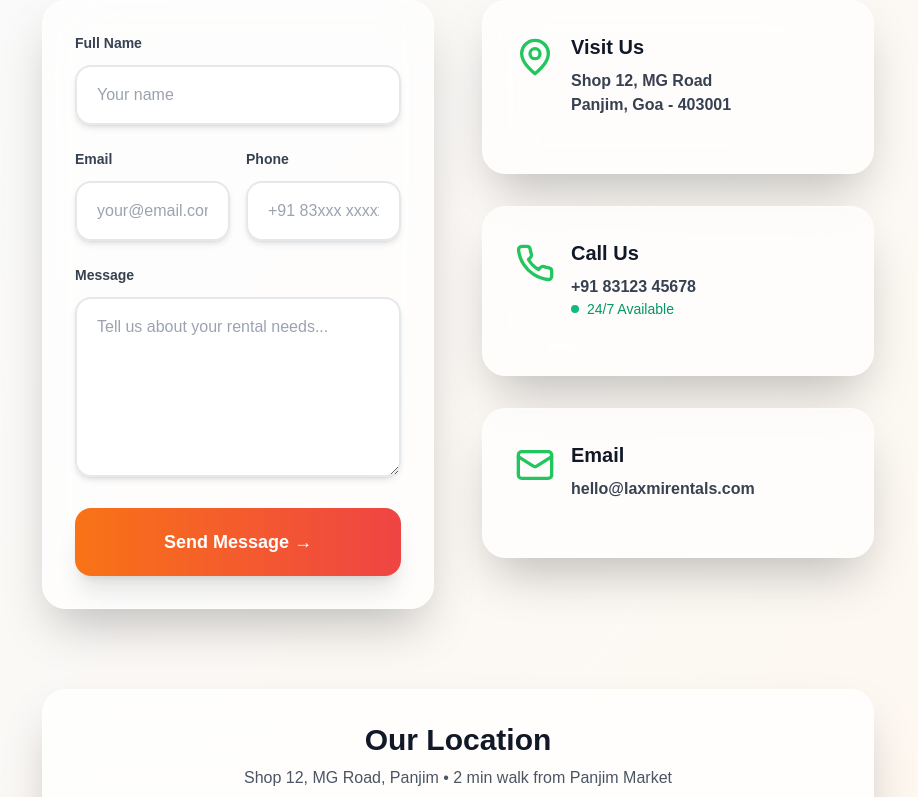
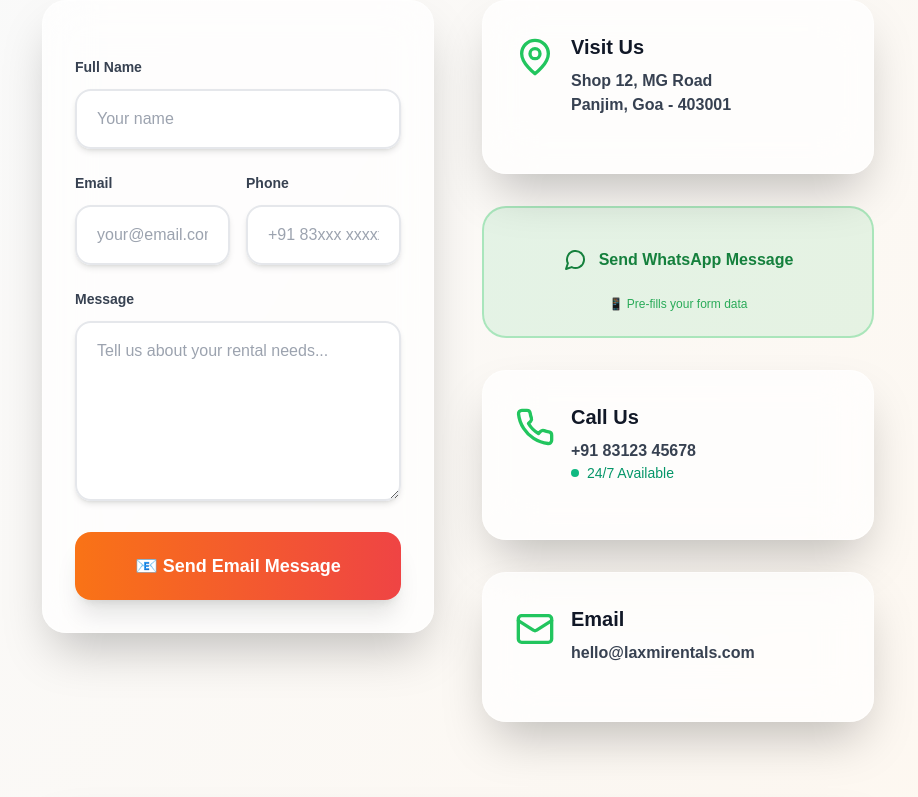
Before and after one commit to RSalgaonkar/Laxmi-Rentails, a React (Vite) app: page /contact in a window 1280 px wide. Shown: the part 518-1315 px from the top of the page, without its empty margins (182-1100 px from the left). Built offline with nearby package versions, Linux system fonts and the light colour scheme.

Commit message:
more changes

```diff
--- a/package.json
+++ b/package.json
@@ -11,6 +11,7 @@
     "preview": "vite preview"
   },
   "dependencies": {
+    "@emailjs/browser": "^4.4.1",
     "lucide-react": "^0.263.1",
     "react": "^18.3.1",
     "react-dom": "^18.3.1",
--- a/src/pages/Contact.tsx
+++ b/src/pages/Contact.tsx
@@ -1,27 +1,50 @@
-import { useState } from 'react';
-import { MapPin, Phone, Mail } from 'lucide-react';
+import { useRef, useState } from 'react'; // CHANGED: Added useRef
+import { MapPin, Phone, Mail, MessageCircle } from 'lucide-react'; // ADDED: MessageCircle
+import emailjs from '@emailjs/browser'; // NEW IMPORT
 
 const Contact = () => {
+  const formRef = useRef<HTMLFormElement>(null); // NEW: Form ref
   const [formData, setFormData] = useState({
     name: '',
     email: '',
     phone: '',
     message: ''
   });
+  const [status, setStatus] = useState<'idle' | 'sending' | 'success' | 'error'>('idle'); // NEW: Status
 
-  const handleSubmit = (e: React.FormEvent) => {
+  // UPDATED: Real email sending
+  const handleSubmit = async (e: React.FormEvent) => {
     e.preventDefault();
-    // TODO: Integrate emailjs or your backend API
-    alert('Thanks! We\'ll contact you soon.');
-    setFormData({ name: '', email: '', phone: '', message: '' });
+    setStatus('sending');
+
+    try {
+      await emailjs.sendForm(
+        import.meta.env.VITE_EMAILJS_SERVICE_ID!,
+        import.meta.env.VITE_EMAILJS_TEMPLATE_ID!,
+        formRef.current!,
+        import.meta.env.VITE_EMAILJS_PUBLIC_KEY!
+      );
+      setStatus('success');
+      setFormData({ name: '', email: '', phone: '', message: '' });
+      setTimeout(() => setStatus('idle'), 5000);
+    } catch (error) {
+      console.error('Email error:', error);
+      setStatus('error');
+      setTimeout(() => setStatus('idle'), 3000);
+    }
+  };
+
+  // NEW: WhatsApp with form data
+  const sendWhatsApp = () => {
+    const msg = `Hi Laxmi Rentals!\n\nName: ${formData.name}\nPhone: ${formData.phone}\nEmail: ${formData.email}\n\n${formData.message}`;
+    window.open(`https://wa.me/918312345678?text=${encodeURIComponent(msg)}`, '_blank');
   };
 
   return (
-    // BULLETPROOF SCROLL TARGET + HEADER OFFSET
     <div id="contact" className="scroll-mt-40 pt-40 min-h-screen bg-gradient-to-br from-slate-50 to-orange-50">
       <div className="max-w-4xl mx-auto px-4 sm:px-6 lg:px-8 py-20">
 
-        {/* Hero Section */}
+        {/* Hero Section - UNCHANGED */}
         <section className="text-center mb-20">
           <h1 className="text-5xl lg:text-6xl font-bold bg-gradient-to-r from-green-500 via-blue-500 to-orange-500 bg-clip-text text-transparent mb-6 drop-shadow-lg">
             Get In Touch
@@ -34,7 +57,7 @@ const Contact = () => {
         {/* Contact Info + Form Grid */}
         <div className="grid lg:grid-cols-2 gap-12 mb-20 items-start">
 
-          {/* Contact Details */}
+          {/* Contact Details - UPDATED Phone button */}
           <div className="space-y-8 lg:order-2">
             <div className="bg-white/70 backdrop-blur-xl p-8 rounded-3xl shadow-2xl border border-white/50">
               <div className="flex items-start space-x-4 mb-6">
@@ -44,6 +67,18 @@ const Contact = () => {
                   <p className="text-gray-700 font-semibold">Shop 12, MG Road<br/>Panjim, Goa - 403001</p>
                 </div>
               </div>
+            </div>
+
+            {/* NEW WhatsApp Button */}
+            <div className="bg-green-500/10 border-2 border-green-500/30 p-6 rounded-3xl text-center hover:bg-green-500/20 transition-all">
+              <button
+                onClick={sendWhatsApp}
+                className="w-full flex items-center justify-center space-x-3 text-green-700 font-bold py-4 px-6 rounded-2xl hover:text-green-800 hover:bg-green-500/20 transition-all group"
+              >
+                <MessageCircle className="w-6 h-6 group-hover:scale-110 transition-transform" />
+                <span>Send WhatsApp Message</span>
+              </button>
+              <p className="text-xs text-green-600 mt-2 opacity-90">📱 Pre-fills your form data</p>
             </div>
 
             <div className="bg-white/70 backdrop-blur-xl p-8 rounded-3xl shadow-2xl border border-white/50">
@@ -71,13 +106,20 @@ const Contact = () => {
             </div>
           </div>
 
-          {/* Contact Form */}
+          {/* UPDATED Form - EmailJS ready */}
           <div className="lg:order-1">
-            <form onSubmit={handleSubmit} className="bg-white/70 backdrop-blur-xl p-8 rounded-3xl shadow-2xl border border-white/50 space-y-6">
+            <form ref={formRef} onSubmit={handleSubmit} className="bg-white/70 backdrop-blur-xl p-8 rounded-3xl shadow-2xl border border-white/50 space-y-6">
+              {/* EmailJS hidden fields */}
+              <input type="hidden" name="user_name" value={formData.name} />
+              <input type="hidden" name="user_email" value={formData.email} />
+              <input type="hidden" name="user_phone" value={formData.phone} />
+              <input type="hidden" name="user_message" value={formData.message} />
+
               <div>
                 <label className="block text-sm font-semibold text-gray-700 mb-3">Full Name</label>
                 <input
                   type="text"
+                  name="name" // EmailJS required
                   value={formData.name}
                   onChange={(e) => setFormData({ ...formData, name: e.target.value })}
                   className="w-full px-5 py-4 border-2 border-gray-200 rounded-2xl focus:border-orange-400 focus:outline-none transition-all bg-white/50 backdrop-blur-sm shadow-md hover:shadow-lg required"
@@ -91,6 +133,7 @@ const Contact = () => {
                   <label className="block text-sm font-semibold text-gray-700 mb-3">Email</label>
                   <input
                     type="email"
+                    name="email"
                     value={formData.email}
                     onChange={(e) => setFormData({ ...formData, email: e.target.value })}
                     className="w-full px-5 py-4 border-2 border-gray-200 rounded-2xl focus:border-orange-400 focus:outline-none transition-all bg-white/50 backdrop-blur-sm shadow-md hover:shadow-lg required"
@@ -102,6 +145,7 @@ const Contact = () => {
                   <label className="block text-sm font-semibold text-gray-700 mb-3">Phone</label>
                   <input
                     type="tel"
+                    name="phone"
                     value={formData.phone}
                     onChange={(e) => setFormData({ ...formData, phone: e.target.value })}
                     className="w-full px-5 py-4 border-2 border-gray-200 rounded-2xl focus:border-orange-400 focus:outline-none transition-all bg-white/50 backdrop-blur-sm shadow-md hover:shadow-lg required"
@@ -114,6 +158,7 @@ const Contact = () => {
               <div>
                 <label className="block text-sm font-semibold text-gray-700 mb-3">Message</label>
                 <textarea
+                  name="message"
                   rows={6}
                   value={formData.message}
                   onChange={(e) => setFormData({ ...formData, message: e.target.value })}
@@ -125,15 +170,32 @@ const Contact = () => {
 
               <button
                 type="submit"
-                className="w-full bg-gradient-to-r from-orange-500 to-red-500 text-white py-5 px-8 rounded-2xl font-bold text-lg shadow-xl hover:shadow-2xl hover:from-orange-600 hover:to-red-600 transform hover:-translate-y-1 transition-all duration-300"
+                disabled={status === 'sending'}
+                className={`w-full py-5 px-8 rounded-2xl font-bold text-lg shadow-xl transition-all duration-300 transform ${
+                  status === 'sending'
+                    ? 'bg-gray-400 cursor-not-allowed opacity-75'
+                    : 'bg-gradient-to-r from-orange-500 to-red-500 hover:from-orange-600 hover:to-red-600 hover:shadow-2xl hover:-translate-y-1 text-white'
+                }`}
               >
-                Send Message →
+                {status === 'sending' ? '📤 Sending...' : '📧 Send Email Message'}
               </button>
+
+              {/* Status Messages */}
+              {status === 'success' && (
+                <div className="bg-green-100 border-2 border-green-400 text-green-800 p-4 rounded-2xl text-center font-semibold animate-pulse">
+                  ✅ Email sent successfully! Check your spam if not received.
+                </div>
+              )}
+              {status === 'error' && (
+                <div className="bg-red-100 border-2 border-red-400 text-red-800 p-4 rounded-2xl text-center font-semibold">
+                  ❌ Send failed. Use WhatsApp button above!
+                </div>
+              )}
             </form>
           </div>
         </div>
 
-        {/* LIVE GOOGLE MAPS - MG Road Panjim (15.4980, 73.8278) */}
+        {/* Your existing map - UNCHANGED */}
         <section className="bg-white/80 backdrop-blur-xl rounded-3xl shadow-2xl overflow-hidden border border-white/50">
           <div className="p-8 text-center border-b border-gray-100">
             <h2 className="text-3xl font-bold text-gray-900 mb-2">Our Location</h2>
```
Also changed, not shown: 1 other file (tests, documents, lock files or other folders).
